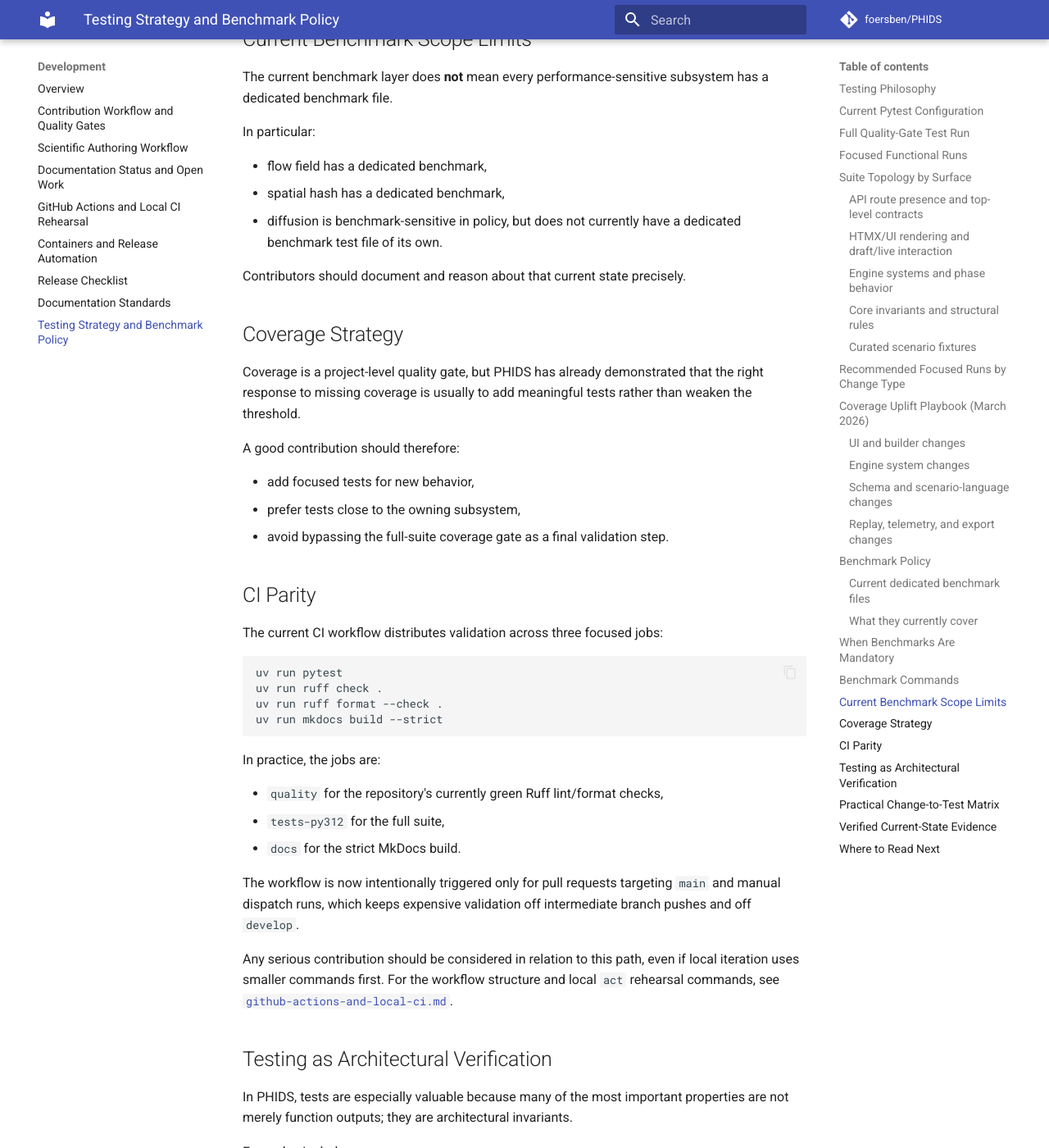
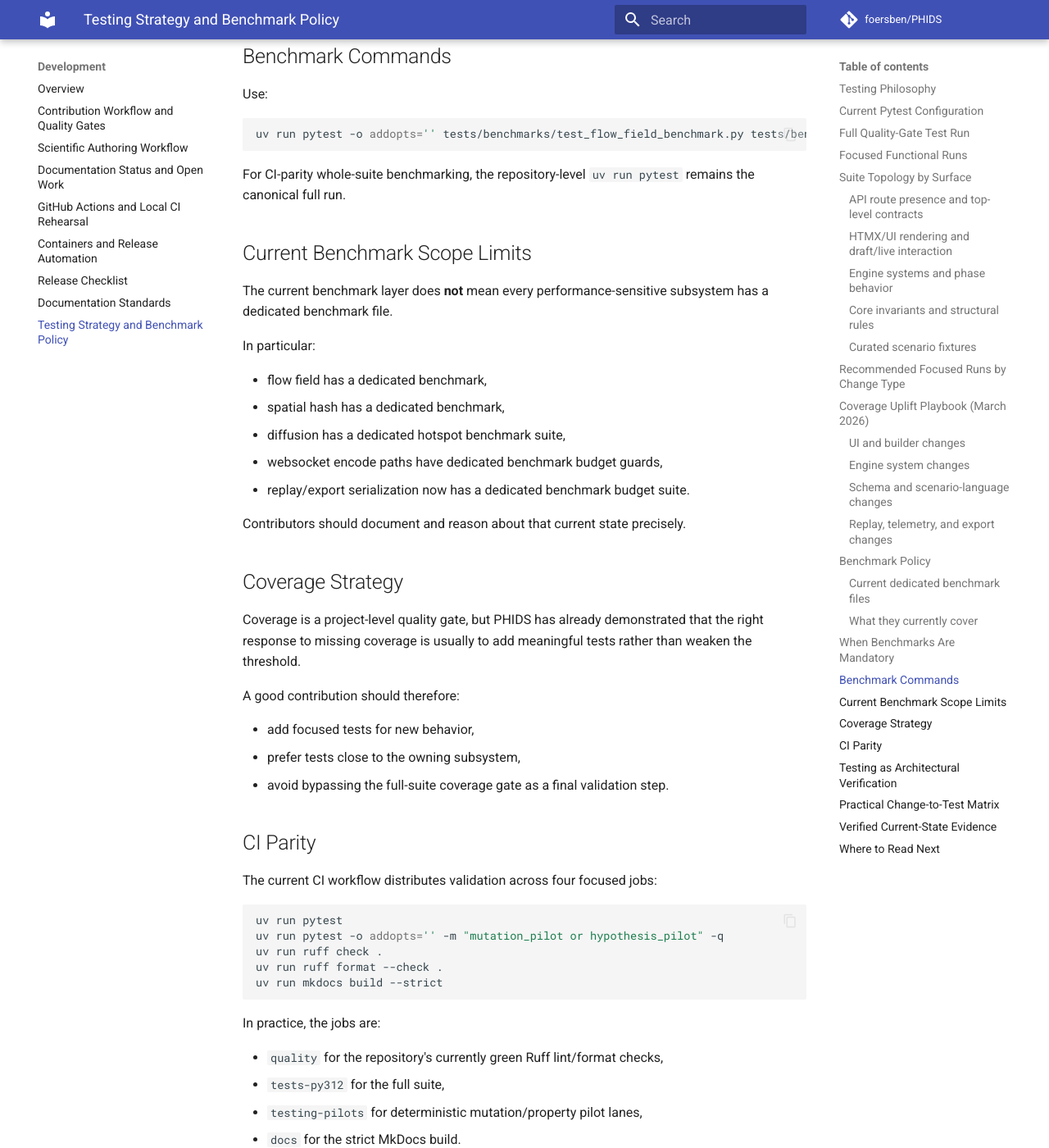
Before and after one commit to foersben/PHIDS, an MkDocs documentation site: the page built from docs/development/testing-strategy-and-benchmark-policy.md, in a window 1280 px wide and 1400 px high, scrolled down 6530 px. Shown: the whole window at 82% size. Built offline with MkDocs 1.6.1 and Material for MkDocs 9.7.7, drawn with Linux system fonts in a browser that asks for light colours; comment, search, counter and statistics services are not loaded; some of the changed text lies outside the part shown.

Commit message:
Update plan/docs for replay and termination pilot progress

````diff
--- a/docs/development/testing-strategy-and-benchmark-policy.md
+++ b/docs/development/testing-strategy-and-benchmark-policy.md
@@ -26,7 +26,8 @@ Current repository-wide defaults include:
 - coverage over `src/phids`,
 - `--cov-fail-under=80`,
 - benchmark GC control,
-- benchmark sorting by mean runtime.
+- benchmark sorting by mean runtime,
+- explicit pilot markers (`mutation_pilot`, `hypothesis_pilot`) for deterministic lane selection.
 
 This means that a plain repository-level run:
 
@@ -225,12 +226,18 @@ performance-sensitive expectations for core runtime surfaces.
 - `tests/benchmarks/test_flow_field_benchmark.py`
 - `tests/benchmarks/test_spatial_hash_benchmark.py`
 - `tests/benchmarks/test_dashboard_payload_benchmark.py`
+- `tests/benchmarks/test_websocket_encode_benchmark.py`
+- `tests/benchmarks/test_diffusion_hotspot_benchmark.py`
+- `tests/benchmarks/test_replay_export_serialization_benchmark.py`
 
 ### What they currently cover
 
 - flow-field generation cost on a representative grid,
 - hot-cell spatial-hash query behavior,
 - live dashboard payload assembly + JSON serialization cost for `/ws/ui/stream`.
+- websocket simulation/UI frame encoding latency budgets.
+- sparse and active diffusion hotspot latency budgets.
+- replay frame round-trip and telemetry export (CSV/NDJSON) serialization latency budgets.
 
 ## When Benchmarks Are Mandatory
 
@@ -251,7 +258,7 @@ project expectations.
 Use:
 
 ```bash
-uv run pytest -o addopts='' tests/benchmarks/test_flow_field_benchmark.py tests/benchmarks/test_spatial_hash_benchmark.py -q
+uv run pytest -o addopts='' tests/benchmarks/test_flow_field_benchmark.py tests/benchmarks/test_spatial_hash_benchmark.py tests/benchmarks/test_dashboard_payload_benchmark.py tests/benchmarks/test_websocket_encode_benchmark.py tests/benchmarks/test_diffusion_hotspot_benchmark.py tests/benchmarks/test_replay_export_serialization_benchmark.py -q
 ```
 
 For CI-parity whole-suite benchmarking, the repository-level `uv run pytest` remains the canonical
@@ -266,8 +273,9 @@ In particular:
 
 - flow field has a dedicated benchmark,
 - spatial hash has a dedicated benchmark,
-- diffusion is benchmark-sensitive in policy, but does not currently have a dedicated benchmark test
-  file of its own.
+- diffusion has a dedicated hotspot benchmark suite,
+- websocket encode paths have dedicated benchmark budget guards,
+- replay/export serialization now has a dedicated benchmark budget suite.
 
 Contributors should document and reason about that current state precisely.
 
@@ -284,10 +292,11 @@ A good contribution should therefore:
 
 ## CI Parity
 
-The current CI workflow distributes validation across three focused jobs:
+The current CI workflow distributes validation across four focused jobs:
 
 ```bash
 uv run pytest
+uv run pytest -o addopts='' -m "mutation_pilot or hypothesis_pilot" -q
 uv run ruff check .
 uv run ruff format --check .
 uv run mkdocs build --strict
@@ -297,6 +306,7 @@ In practice, the jobs are:
 
 - `quality` for the repository's currently green Ruff lint/format checks,
 - `tests-py312` for the full suite,
+- `testing-pilots` for deterministic mutation/property pilot lanes,
 - `docs` for the strict MkDocs build.
 
 The workflow is now intentionally triggered only for pull requests targeting `main` and manual
````
Also changed, not shown: docs/development/testing-uplift-roadmap.md (+9 -8 lines), plan-comprehensiveCodebaseReview.prompt.md (+3 -5 lines).
